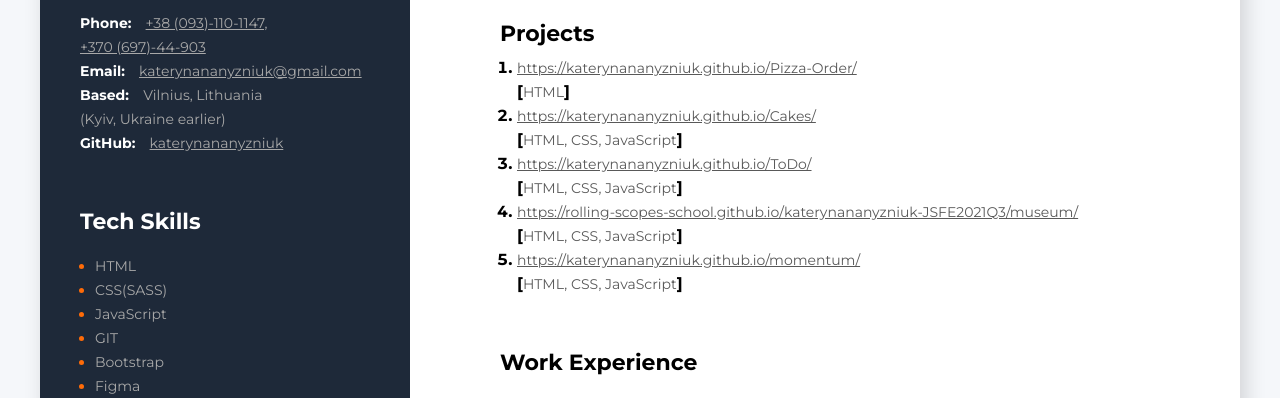
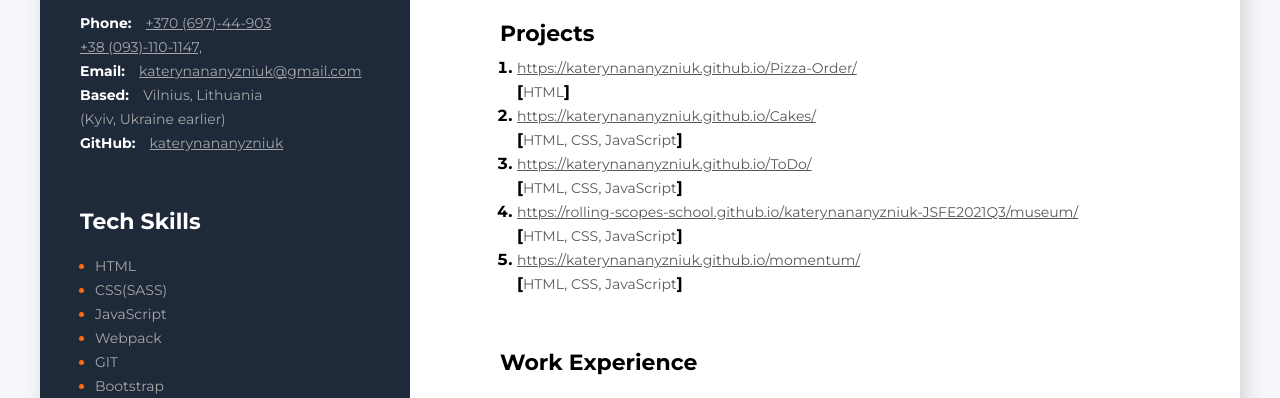
Before and after one commit to katerynananyzniuk/cv, a plain HTML site: page index.html in a window 1280 px wide. Shown: the part 365-763 px from the top of the page. Drawn offline with Linux system fonts and the light colour scheme.

Commit message:
feat: add tech skill

```diff
--- a/index.html
+++ b/index.html
@@ -16,9 +16,9 @@
                 <ul>
                     <li class="contacts__item">
                         <span class="contacts__link-type">Phone:</span>
+                        <a class="contacts__link" href="tel:+37069744903">+370 (697)-44-903</a>
+                        <br>
                         <a class="contacts__link" href="tel:+380931101147">+38 (093)-110-1147,</a>
-                        <br>
-                        <a class="contacts__link" href="tel:+37069744903">+370 (697)-44-903</a>
                     </li>
                     <li class="contacts__item">
                         <span class="contacts__link-type">Email:</span>
@@ -42,6 +42,7 @@
                     <li class="tech-skills__item"><span class="tech-skills__text">HTML</span></li>
                     <li class="tech-skills__item"><span class="tech-skills__text">CSS(SASS)</span></li>
                     <li class="tech-skills__item"><span class="tech-skills__text">JavaScript</span></li>
+                    <li class="tech-skills__item"><span class="tech-skills__text">Webpack</span></li>
                     <li class="tech-skills__item"><span class="tech-skills__text">GIT</span></li>
                     <li class="tech-skills__item"><span class="tech-skills__text">Bootstrap</span></li>
                     <li class="tech-skills__item"><span class="tech-skills__text">Figma</span></li>
```
